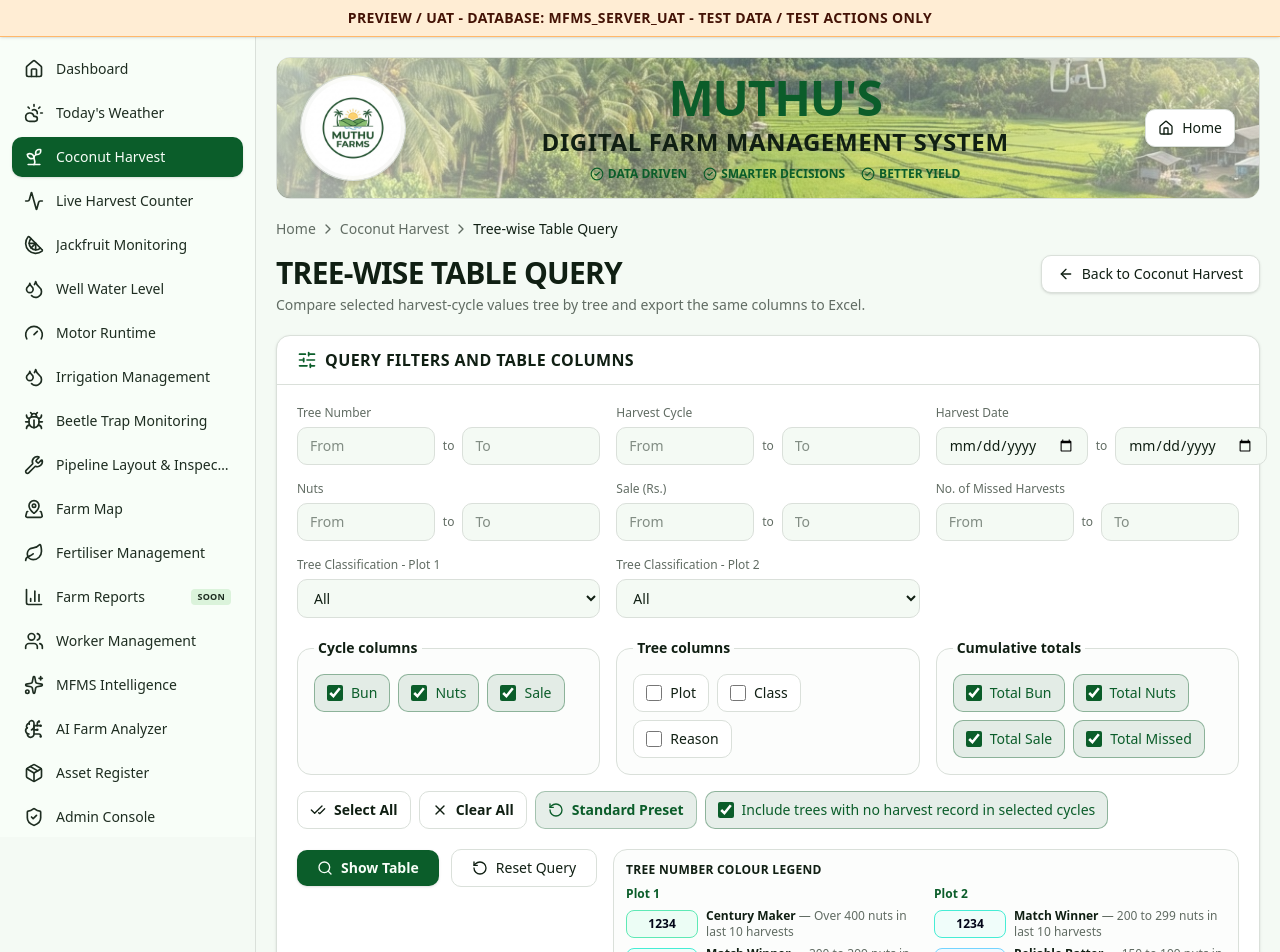
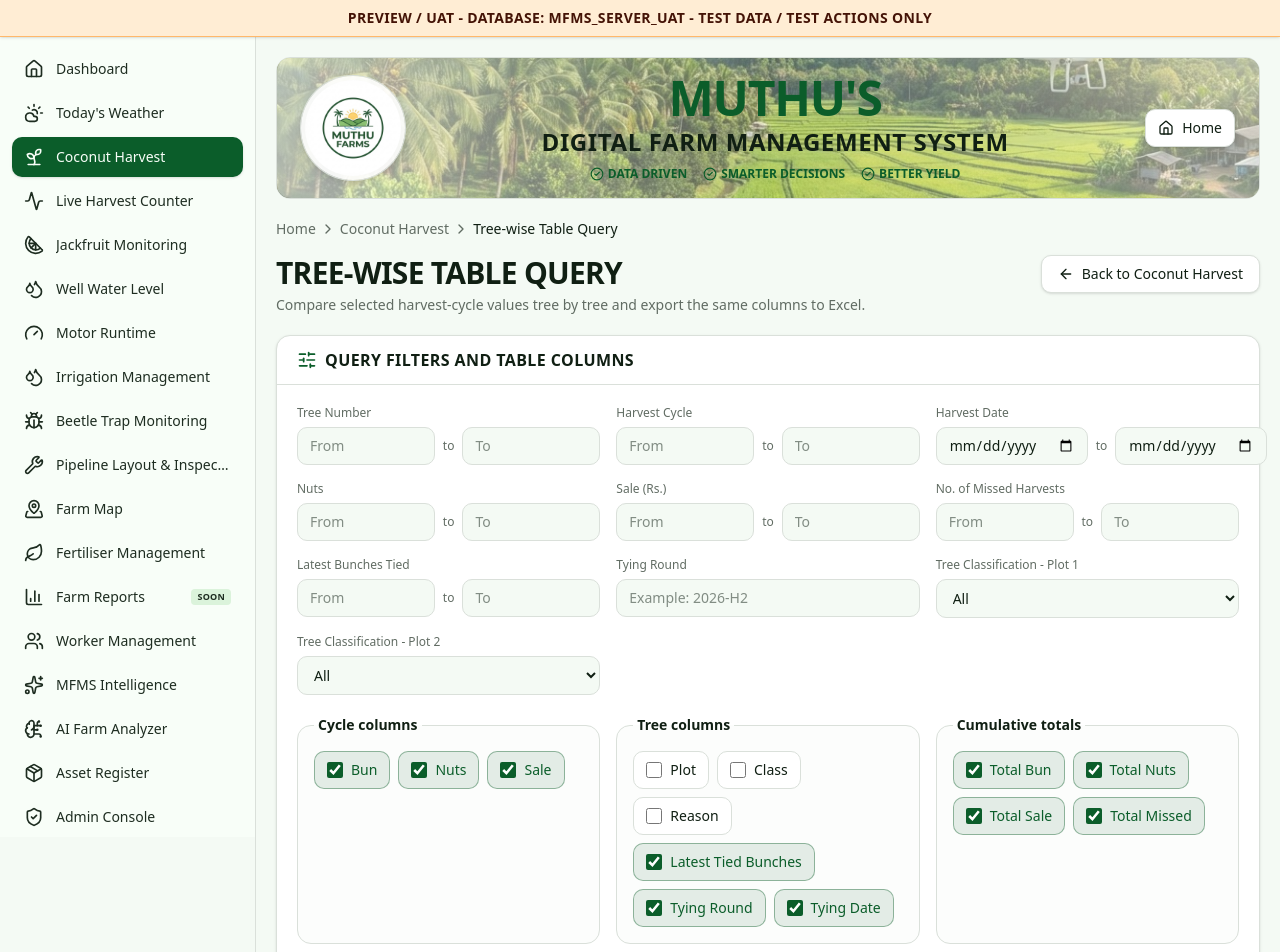
Before and after one commit to ayemuthu1963-beep/farm-management-dashboard, a Next.js app: page /coconut-harvest/tree-wise-query in a window 1280 px wide. Shown: the top 952 px of the page. Built offline with nearby package versions, Linux system fonts and the light colour scheme.

Commit message:
Preview handoff: reconcile app/coconut-harvest/tree-wise-query/page.tsx

```diff
--- a/app/coconut-harvest/tree-wise-query/page.tsx
+++ b/app/coconut-harvest/tree-wise-query/page.tsx
@@ -31,7 +31,14 @@ import {
 
 const PAGE_SIZE = 100
 const TREE_COLUMN_WIDTH = 130
-const metadataColumnWidths: Record<TreeWiseMetadata, number> = { plot: 130, classification: 145, reason: 230 }
+const metadataColumnWidths: Record<TreeWiseMetadata, number> = {
+  plot: 130,
+  classification: 145,
+  reason: 230,
+  latestTiedBunches: 150,
+  latestTyingRound: 140,
+  latestTyingDate: 130,
+}
 const cycleColumnWidths: Record<TreeWiseMeasure, number> = { bunches: 76, nuts: 84, sale: 128 }
 const totalColumnWidths: Record<TreeWiseTotal, number> = {
   totalBunches: 80,
@@ -43,7 +50,14 @@ const inputClass =
   "w-full rounded-lg border border-input bg-background px-3 py-2 text-sm text-foreground outline-none focus:ring-2 focus:ring-ring"
 
 const measureLabels: Record<TreeWiseMeasure, string> = { bunches: "Bun", nuts: "Nuts", sale: "Sale" }
-const metadataLabels: Record<TreeWiseMetadata, string> = { plot: "Plot", classification: "Class", reason: "Reason" }
+const metadataLabels: Record<TreeWiseMetadata, string> = {
+  plot: "Plot",
+  classification: "Class",
+  reason: "Reason",
+  latestTiedBunches: "Latest Tied Bunches",
+  latestTyingRound: "Tying Round",
+  latestTyingDate: "Tying Date",
+}
 const totalLabels: Record<TreeWiseTotal, string> = {
   totalBunches: "Total Bun",
   totalNuts: "Total Nuts",
@@ -61,7 +75,7 @@ const totalMeasure: Partial<Record<TreeWiseTotal, TreeWiseMeasure>> = {
   totalSale: "sale",
 }
 const measureOrder: TreeWiseMeasure[] = ["bunches", "nuts", "sale"]
-const metadataOrder: TreeWiseMetadata[] = ["plot", "classification", "reason"]
+const metadataOrder: TreeWiseMetadata[] = ["plot", "classification", "reason", "latestTiedBunches", "latestTyingRound", "latestTyingDate"]
 const totalOrder: TreeWiseTotal[] = ["totalBunches", "totalNuts", "totalSale", "totalMissed"]
 
 const classificationTones = {
@@ -273,8 +287,12 @@ function sortRows(rows: TreeWiseQueryRow[], sortConfig: SortConfig | null): Tree
   return [...rows].sort((left, right) => {
     const { key, direction } = sortConfig
     let comparison = 0
-    if (key === "treeNo" || key === "plot" || key === "classification" || key === "reason") {
-      comparison = treeCollator.compare(String(left[key as keyof TreeWiseQueryRow] ?? ""), String(right[key as keyof TreeWiseQueryRow] ?? ""))
+    if (key === "treeNo") {
+      comparison = treeCollator.compare(left.treeNo, right.treeNo)
+    } else if (metadataOrder.includes(key as TreeWiseMetadata)) {
+      const field = key as TreeWiseMetadata
+      if (field === "latestTiedBunches") comparison = (left.latestTiedBunches ?? -1) - (right.latestTiedBunches ?? -1)
+      else comparison = treeCollator.compare(String(left[field] ?? ""), String(right[field] ?? ""))
     } else if (key.startsWith("cycle:")) {
       const [, cycle, measure] = key.split(":") as [string, string, TreeWiseMeasure]
       comparison = (left.cycles[cycle]?.[measure] ?? 0) - (right.cycles[cycle]?.[measure] ?? 0)
@@ -389,7 +407,7 @@ function TreeWiseTable({
                 {pageRows.map((row) => (
                   <tr key={row.treeNo} className="h-[42px] border-b border-border last:border-0 hover:bg-muted/50">
                     <td className={`whitespace-nowrap border-l-4 px-3 py-2.5 font-semibold text-slate-950 ${treeNumberTone(row.classification)}`}>{row.treeNo}</td>
-                    {metadata.map((field) => <td key={field} className="whitespace-nowrap border-l border-border px-3 py-2.5 text-muted-foreground">{row[field] || "—"}</td>)}
+                    {metadata.map((field) => <td key={field} className="whitespace-nowrap border-l border-border px-3 py-2.5 text-muted-foreground">{row[field] ?? "—"}</td>)}
                   </tr>
                 ))}
               </tbody>
@@ -510,7 +528,7 @@ export default function TreeWiseQueryPage() {
   const [status, setStatus] = useState<QueryStatus>("idle")
   const [errorMessage, setErrorMessage] = useState("")
   const [measures, setMeasures] = useState<TreeWiseMeasure[]>(["bunches", "nuts", "sale"])
-  const [metadata, setMetadata] = useState<TreeWiseMetadata[]>([])
+  const [metadata, setMetadata] = useState<TreeWiseMetadata[]>(["latestTiedBunches", "latestTyingRound", "latestTyingDate"])
   const [totals, setTotals] = useState<TreeWiseTotal[]>(["totalBunches", "totalNuts", "totalSale", "totalMissed"])
   const [includeNoRecord, setIncludeNoRecord] = useState(true)
   const [exporting, setExporting] = useState(false)
@@ -536,7 +554,7 @@ export default function TreeWiseQueryPage() {
 
   function selectAll() {
     setMeasures(["bunches", "nuts", "sale"])
-    setMetadata(["plot", "classification", "reason"])
+    setMetadata(metadataOrder)
     setTotals(["totalBunches", "totalNuts", "totalSale", "totalMissed"])
     setIncludeNoRecord(true)
     setSelectionError("")
@@ -551,7 +569,7 @@ export default function TreeWiseQueryPage() {
 
   function standardPreset() {
     setMeasures(["bunches", "nuts", "sale"])
-    setMetadata([])
+    setMetadata(["latestTiedBunches", "latestTyingRound", "latestTyingDate"])
     setTotals(["totalBunches", "totalNuts", "totalSale", "totalMissed"])
     setIncludeNoRecord(true)
     setSelectionError("")
@@ -633,6 +651,11 @@ export default function TreeWiseQueryPage() {
               <RangeField label="Nuts" id="nuts" />
               <RangeField label="Sale (Rs.)" id="sale" />
               <RangeField label="No. of Missed Harvests" id="missed" />
+              <RangeField label="Latest Bunches Tied" id="tied" />
+              <div className="min-w-0">
+                <label htmlFor="tying-round" className="mb-1.5 block text-xs font-medium text-muted-foreground">Tying Round</label>
+                <input id="tying-round" name="tyingRound" type="text" placeholder="Example: 2026-H2" className={inputClass} />
+              </div>
               <ClassificationField label="Tree Classification - Plot 1" id="class-plot1" name="plot1Classification" options={detailedQueryClassifications.plot1} />
               <ClassificationField label="Tree Classification - Plot 2" id="class-plot2" name="plot2Classification" options={detailedQueryClassifications.plot2} />
             </div>
```
